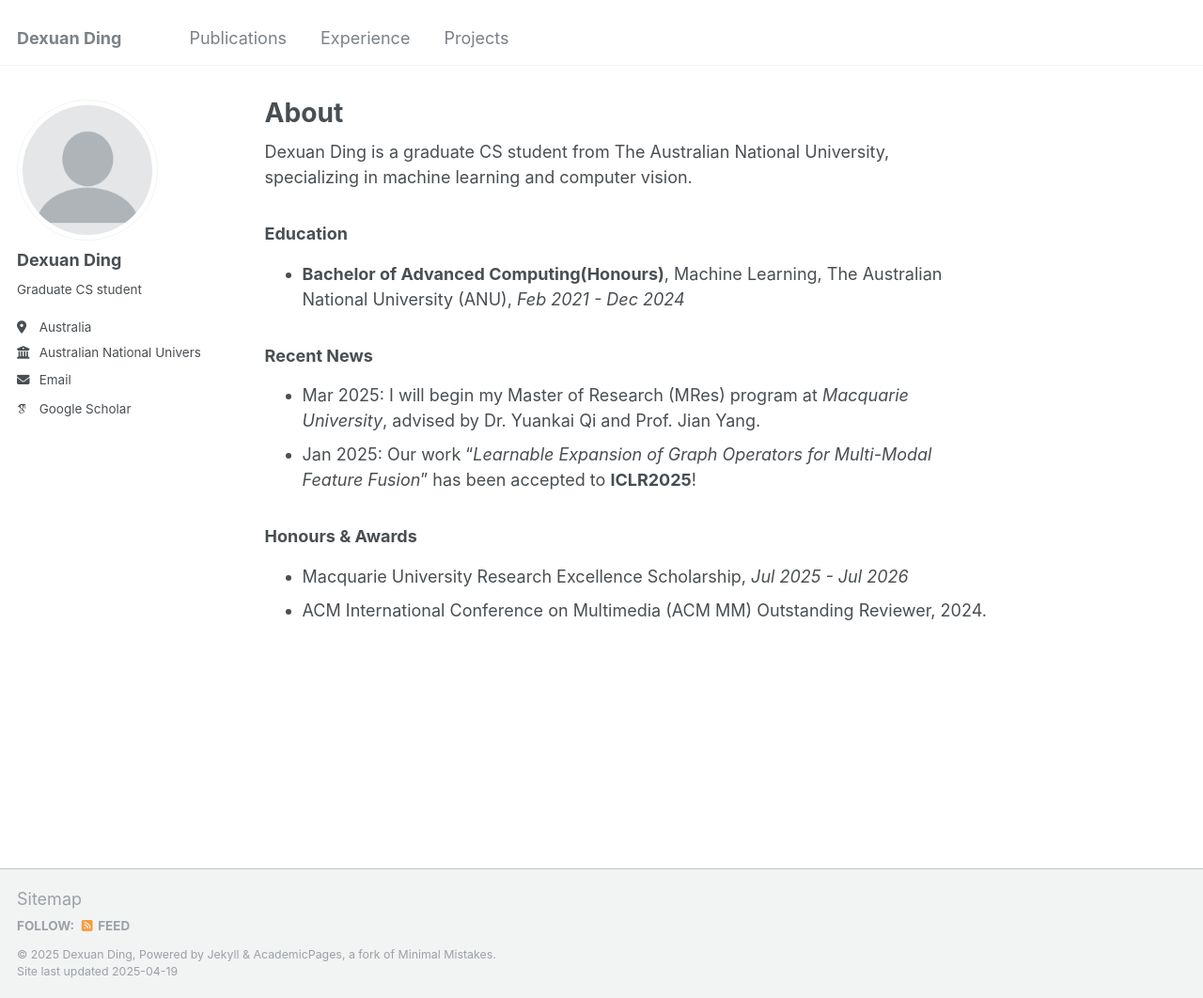
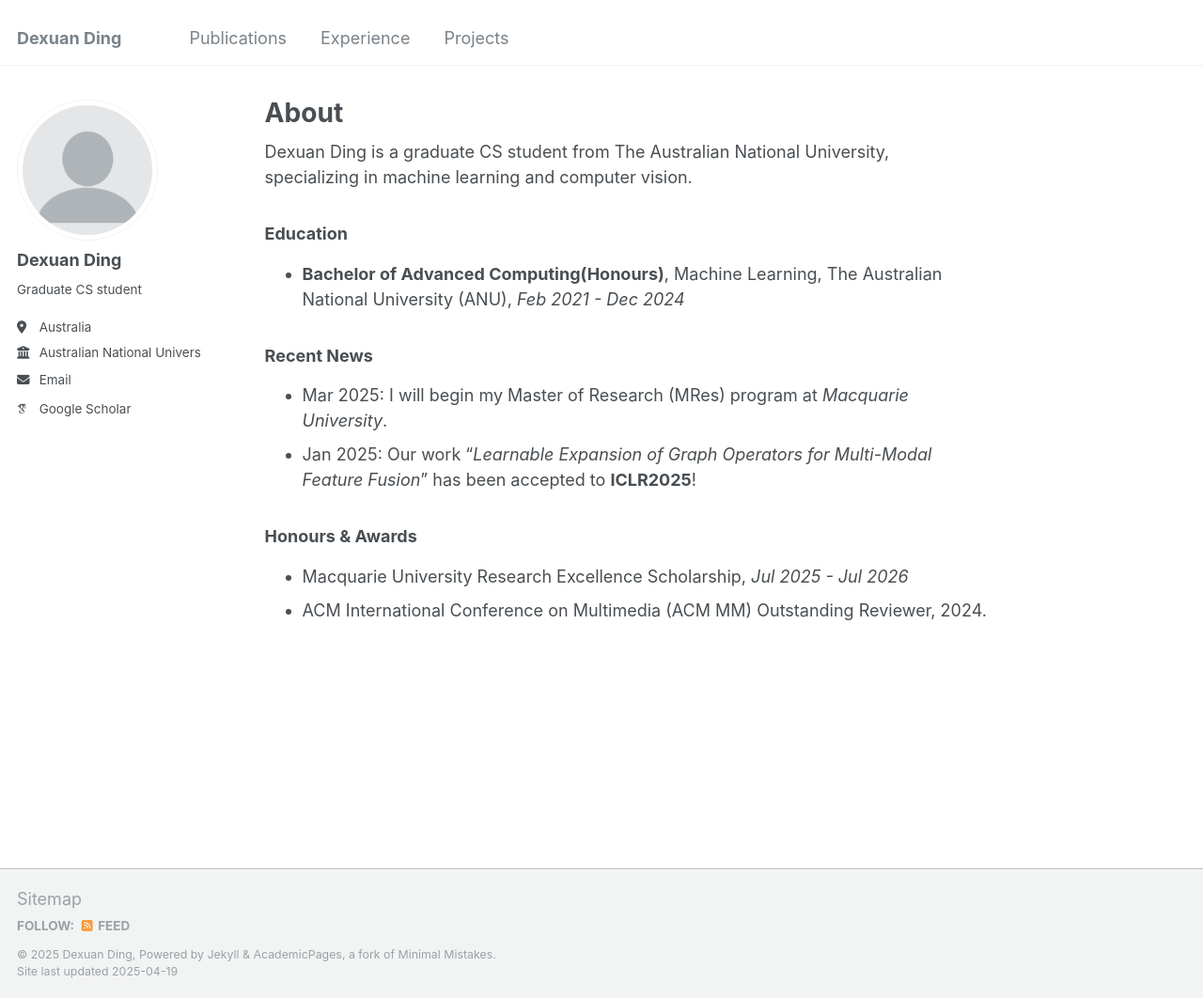
Before and after one commit to DexxDing/dexxding.github.io, a Jekyll site: the page built from _pages/about.md, in a window 1280 px wide and 1062 px high. Shown: the whole window at 94% size. Built offline with Jekyll 4.4.1, drawn with Linux system fonts in a browser that asks for light colours; some web fonts are replaced.

Commit message:
Update about.md

```diff
--- a/_pages/about.md
+++ b/_pages/about.md
@@ -15,7 +15,7 @@ Dexuan Ding is a graduate CS student from The Australian National University, sp
 
 ### Recent News
 
-- Mar 2025: I will begin my Master of Research (MRes) program at *Macquarie University*, advised by Dr. Yuankai Qi and Prof. Jian Yang.
+- Mar 2025: I will begin my Master of Research (MRes) program at *Macquarie University*.
 - Jan 2025: Our work "*Learnable Expansion of Graph Operators for Multi-Modal Feature Fusion*" has been accepted to **ICLR2025**!
 
 
```
